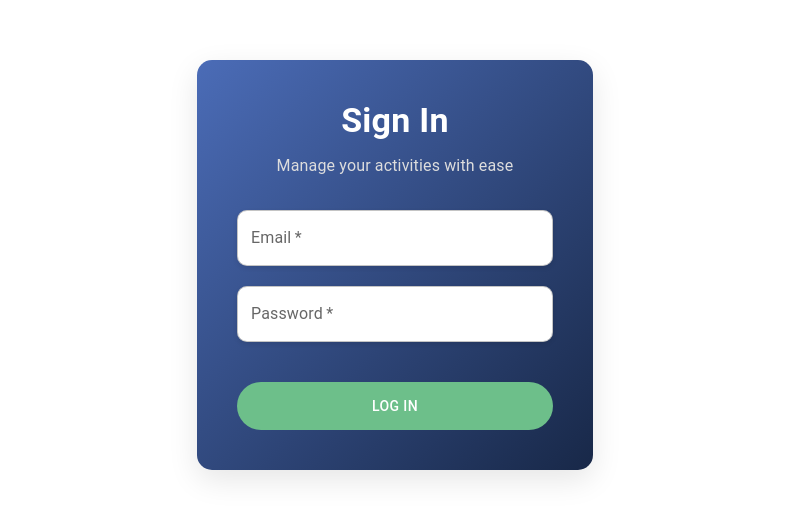
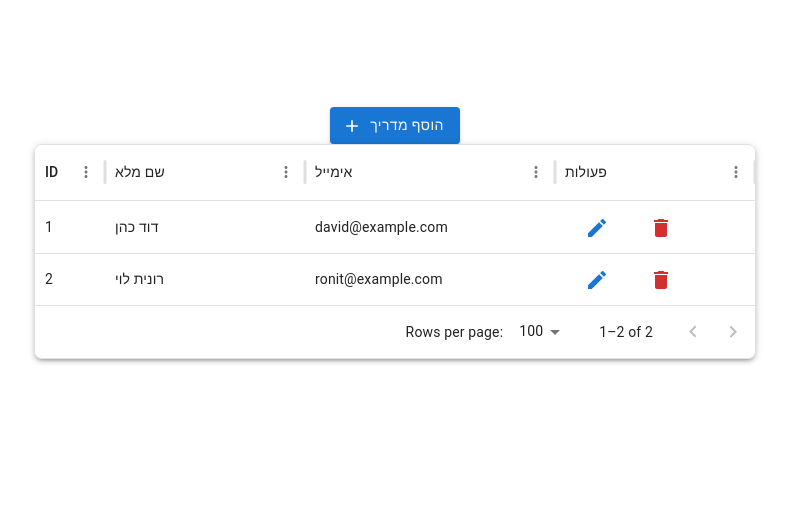
Before and after one commit to EsterMorgenstern/projectClient, a React (Vite) app in the folder client/: page / in a window 1280 px wide. Shown: the part 167-686 px from the top of the page, without its empty margins (245-1034 px from the left). Built offline with nearby package versions, Linux system fonts and the light colour scheme.

Commit message:
update routing...

```diff
--- a/client/src/App.jsx
+++ b/client/src/App.jsx
@@ -1,15 +1,16 @@
-import { useState } from 'react'
-import reactLogo from './assets/react.svg'
-import viteLogo from '/vite.svg'
 import './App.css'
 import Login from './components/logIn'
 import AddItemDialog from './components/dialog'
+import InstructorsTable from './components/InstructorsTable'
+import AnimatedTable from './components/AnimatedTable'
 
 function App() {
 
   return (
     <>
-     <Login></Login>
+     {/* <Login></Login> */}
+     <AnimatedTable></AnimatedTable>
+     {/* <InstructorsTable></InstructorsTable> */}
      {/* <AddItemDialog></AddItemDialog> */}
     </>
   )
--- /dev/null
+++ b/client/src/components/AnimatedTable.jsx
@@ -0,0 +1,89 @@
+import { useState } from "react";
+import { DataGrid } from "@mui/x-data-grid";
+import { Button, Dialog, DialogActions, DialogContent, DialogTitle, TextField } from "@mui/material";
+import { Delete, Edit, Add } from "@mui/icons-material";
+import { motion } from "framer-motion";
+
+const initialRows = [
+  { id: 1, fullName: "דוד כהן", email: "david@example.com" },
+  { id: 2, fullName: "רונית לוי", email: "ronit@example.com" },
+];
+
+export default function AnimatedTable() {
+  const [rows, setRows] = useState(initialRows);
+  const [open, setOpen] = useState(false);
+  const [currentInstructor, setCurrentInstructor] = useState({ id: null, fullName: "", email: "" });
+
+  const handleSave = () => {
+    if (currentInstructor.id) {
+      setRows(rows.map(row => row.id === currentInstructor.id ? currentInstructor : row));
+    } else {
+      setRows([...rows, { ...currentInstructor, id: rows.length + 1 }]);
+    }
+    setOpen(false);
+  };
+
+  const handleDelete = (id) => {
+    setRows(rows.filter(row => row.id !== id));
+  };
+
+  const columns = [
+    { field: "id", headerName: "ID", width: 70 },
+    { field: "fullName", headerName: "שם מלא", width: 200 },
+    { field: "email", headerName: "אימייל", width: 250 },
+    {
+      field: "actions",
+      headerName: "פעולות",
+      width: 200,
+      renderCell: (params) => (
+        <motion.div whileHover={{ scale: 1.1 }} whileTap={{ scale: 0.9 }}>
+          <Button onClick={() => { setCurrentInstructor(params.row); setOpen(true); }}>
+            <Edit color="primary" />
+          </Button>
+          <Button onClick={() => handleDelete(params.row.id)}>
+            <Delete color="error" />
+          </Button>
+        </motion.div>
+      ),
+    },
+  ];
+
+  return (
+    <motion.div initial={{ opacity: 0, y: 20 }} animate={{ opacity: 1, y: 0 }} transition={{ duration: 0.5 }}>
+      <Button
+        startIcon={<Add />}
+        variant="contained"
+        color="primary"
+        onClick={() => { setCurrentInstructor({ id: null, fullName: "", email: "" }); setOpen(true); }}
+        component={motion.button}
+        whileHover={{ scale: 1.1 }}
+        whileTap={{ scale: 0.9 }}
+      >
+        הוסף מדריך
+      </Button>
+      <DataGrid
+        rows={rows}
+        columns={columns}
+        pageSize={5}
+        sx={{
+          borderRadius: 2,
+          boxShadow: 3,
+          "& .MuiDataGrid-cell": { transition: "all 0.3s ease-in-out" },
+          "& .MuiDataGrid-cell:hover": { backgroundColor: "#f5f5f5" },
+        }}
+      />
+
+      <Dialog open={open} onClose={() => setOpen(false)} component={motion.div} initial={{ scale: 0.8 }} animate={{ scale: 1 }}>
+        <DialogTitle>{currentInstructor.id ? "ערוך מדריך" : "הוסף מדריך"}</DialogTitle>
+        <DialogContent>
+          <TextField fullWidth label="שם מלא" value={currentInstructor.fullName} onChange={(e) => setCurrentInstructor({ ...currentInstructor, fullName: e.target.value })} />
+          <TextField fullWidth label="אימייל" value={currentInstructor.email} onChange={(e) => setCurrentInstructor({ ...currentInstructor, email: e.target.value })} />
+        </DialogContent>
+        <DialogActions>
+          <Button onClick={() => setOpen(false)}>ביטול</Button>
+          <Button onClick={handleSave} variant="contained" color="primary">שמור</Button>
+        </DialogActions>
+      </Dialog>
+    </motion.div>
+  );
+}
--- /dev/null
+++ b/client/src/components/InstructorsTable.jsx
@@ -0,0 +1,81 @@
+import { useState, useEffect } from "react";
+import { DataGrid } from "@mui/x-data-grid";
+import { Button, Dialog, DialogActions, DialogContent, DialogTitle, TextField } from "@mui/material";
+import { Delete, Edit, Add } from "@mui/icons-material";
+import axios from "axios";
+
+// const API_URL = "http://localhost:5000/api/instructors";
+
+const InstructorsTable=() =>{
+   const [instructors, setInstructors] = useState([]);
+   const [open, setOpen] = useState(false);
+   const [currentInstructor, setCurrentInstructor] = useState({ id: null, fullName: "", email: "" });
+
+  // useEffect(() => {
+  //   fetchInstructors();
+  // }, []);
+
+  // const fetchInstructors = async () => {
+  //   const response = await axios.get(API_URL);
+  //   setInstructors(response.data);
+  // };
+
+  // const handleSave = async () => {
+  //   if (currentInstructor.id) {
+  //     await axios.put(`${API_URL}/${currentInstructor.id}`, currentInstructor);
+  //   } else {
+  //     await axios.post(API_URL, currentInstructor);
+  //   }
+  //   fetchInstructors();
+  //   setOpen(false);
+  // };
+
+  // const handleDelete = async (id) => {
+  //   await axios.delete(`${API_URL}/${id}`);
+  //   fetchInstructors();
+  // };
+
+  const columns = [
+    { field: "id", headerName: "ID", width: 70 },
+    { field: "fullName", headerName: "שם מלא", width: 200 },
+    { field: "email", headerName: "אימייל", width: 250 },
+    {
+      field: "actions",
+      headerName: "פעולות",
+      width: 200,
+      // renderCell: (params) => (
+      //   <>
+      //     <Button onClick={() => { setCurrentInstructor(params.row); setOpen(true); }}>
+      //       <Edit color="primary" />
+      //     </Button>
+      //     <Button onClick={() => handleDelete(params.row.id)}>
+      //       <Delete color="error" />
+      //     </Button>
+      //   </>/
+      // ),
+    },
+  ];
+
+  return (
+    <div style={{ height: 400, width: "100%" }}>
+      <Button startIcon={<Add />} variant="contained" color="primary" onClick={() => { setCurrentInstructor({ id: null, fullName: "", email: "" }); setOpen(true); }}>
+        הוסף מדריך
+      </Button>
+      <DataGrid rows={instructors} columns={columns} pageSize={5} />
+
+      <Dialog open={open} onClose={() => setOpen(false)}>
+        <DialogTitle>{currentInstructor.id ? "ערוך מדריך" : "הוסף מדריך"}</DialogTitle>
+        <DialogContent>
+          <TextField fullWidth label="שם מלא" value={currentInstructor.fullName} onChange={(e) => setCurrentInstructor({ ...currentInstructor, fullName: e.target.value })} />
+          <TextField fullWidth label="אימייל" value={currentInstructor.email} onChange={(e) => setCurrentInstructor({ ...currentInstructor, email: e.target.value })} />
+        </DialogContent>
+        <DialogActions>
+          <Button onClick={() => setOpen(false)}>ביטול</Button>
+          {/* <Button onClick={handleSave} variant="contained" color="primary">שמור</Button> */}
+        </DialogActions>
+      </Dialog>
+    </div>
+  );
+}
+
+export default InstructorsTable;
```
Also changed, not shown: client/package.json (+6 -1 lines), client/src/components/routing.jsx (added, +29 -0 lines), 1 other file (tests, documents, lock files or other folders).
